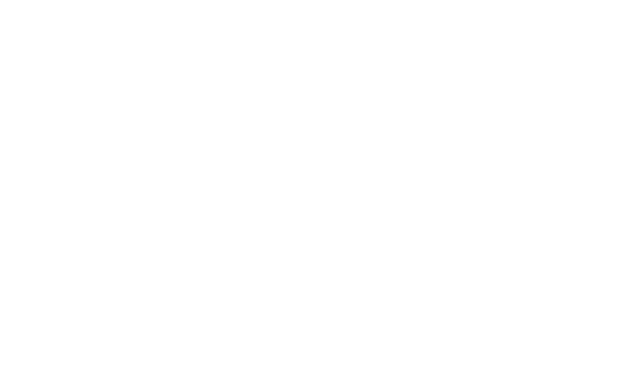
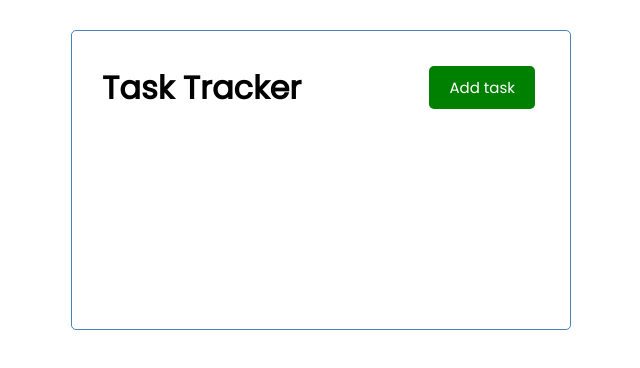
Before and after one commit to wassim93/task_tracker, a React (Create React App) app: page / in a window 1280 px wide. Shown: the top 368 px of the page, without its empty margins (319-959 px from the left). Built offline with nearby package versions, Linux system fonts and the light colour scheme.

Commit message:
adding header & button components

```diff
--- a/package.json
+++ b/package.json
@@ -6,9 +6,10 @@
     "@testing-library/jest-dom": "^5.14.1",
     "@testing-library/react": "^11.2.7",
     "@testing-library/user-event": "^12.8.3",
+    "prop-types": "^15.7.2",
     "react": "^17.0.2",
     "react-dom": "^17.0.2",
-    "react-scripts": "4.0.3",
+    "react-scripts": "^0.9.5",
     "web-vitals": "^1.1.2"
   },
   "scripts": {
@@ -34,5 +35,8 @@
       "last 1 firefox version",
       "last 1 safari version"
     ]
+  },
+  "devDependencies": {
+    "webpack-cli": "^4.9.1"
   }
 }
--- a/src/App.js
+++ b/src/App.js
@@ -1,10 +1,14 @@
-
-function App() {
+import React from "react";
+import Header from "./components/Header";
+const App = () => {
   return (
-    <div className="App">
-
+    <div className="container">
+      <Header/>
     </div>
   );
 }
 
+
+
+
 export default App;
--- /dev/null
+++ b/src/components/Button.js
@@ -0,0 +1,21 @@
+import PropTypes from "prop-types";
+import React from "react";
+const Button = ({title,color,onClick}) => {
+    return(
+        <button className='btn' onClick={onClick} style={{backgroundColor:color}}>{title}</button>
+    )
+}
+
+
+
+export default Button
+
+Button.defaultProps = {
+    color: 'steelBlue',
+}
+
+Button.propTypes = {
+    title: PropTypes.string,
+    color:PropTypes.string,
+    onClick:PropTypes.func
+}
--- /dev/null
+++ b/src/components/Header.js
@@ -0,0 +1,22 @@
+import React from "react";
+import PropTypes from "prop-types";
+import Button from "./Button";
+const Header = ({title}) => {
+    const onClick = () => {
+        console.log('click');
+    }
+    return (
+        <header className='header'>
+            <h1>{title}</h1>
+            <Button title='Add task' color='green' onClick={onClick}/>
+        </header>
+    )
+}
+export default Header
+
+Header.defaultProps = {
+    title: "Task Tracker"
+}
+Header.propTypes = {
+    title: PropTypes.string.isRequired
+}
--- a/src/index.css
+++ b/src/index.css
@@ -1,13 +1,112 @@
-body {
+@import url('https://fonts.googleapis.com/css2?family=Poppins:wght@300;400&display=swap');
+
+* {
+  box-sizing: border-box;
   margin: 0;
-  font-family: -apple-system, BlinkMacSystemFont, 'Segoe UI', 'Roboto', 'Oxygen',
-    'Ubuntu', 'Cantarell', 'Fira Sans', 'Droid Sans', 'Helvetica Neue',
-    sans-serif;
-  -webkit-font-smoothing: antialiased;
-  -moz-osx-font-smoothing: grayscale;
+  padding: 0;
 }
 
-code {
-  font-family: source-code-pro, Menlo, Monaco, Consolas, 'Courier New',
-    monospace;
+body {
+  font-family: 'Poppins', sans-serif;
 }
+
+.container {
+  max-width: 500px;
+  margin: 30px auto;
+  overflow: auto;
+  min-height: 300px;
+  border: 1px solid steelblue;
+  padding: 30px;
+  border-radius: 5px;
+}
+
+.header {
+  display: flex;
+  justify-content: space-between;
+  align-items: center;
+  margin-bottom: 20px;
+}
+
+.btn {
+  display: inline-block;
+  background: #000;
+  color: #fff;
+  border: none;
+  padding: 10px 20px;
+  margin: 5px;
+  border-radius: 5px;
+  cursor: pointer;
+  text-decoration: none;
+  font-size: 15px;
+  font-family: inherit;
+}
+
+.btn:focus {
+  outline: none;
+}
+
+.btn:active {
+  transform: scale(0.98);
+}
+
+.btn-block {
+  display: block;
+  width: 100%;
+}
+
+.task {
+  background: #f4f4f4;
+  margin: 5px;
+  padding: 10px 20px;
+  cursor: pointer;
+}
+
+.task.reminder {
+  border-left: 5px solid green;
+}
+
+.task h3 {
+  display: flex;
+  align-items: center;
+  justify-content: space-between;
+}
+
+.add-form {
+  margin-bottom: 40px;
+}
+
+.form-control {
+  margin: 20px 0;
+}
+
+.form-control label {
+  display: block;
+}
+
+.form-control input {
+  width: 100%;
+  height: 40px;
+  margin: 5px;
+  padding: 3px 7px;
+  font-size: 17px;
+}
+
+.form-control-check {
+  display: flex;
+  align-items: center;
+  justify-content: space-between;
+}
+
+.form-control-check label {
+  flex: 1;
+}
+
+.form-control-check input {
+  flex: 2;
+  height: 20px;
+}
+
+footer {
+  margin-top: 30px;
+  text-align: center;
+}
--- a/src/index.js
+++ b/src/index.js
@@ -2,16 +2,8 @@
 import ReactDOM from 'react-dom';
 import './index.css';
 import App from './App';
-import reportWebVitals from './reportWebVitals';
 
 ReactDOM.render(
-  <React.StrictMode>
-    <App />
-  </React.StrictMode>,
+    <App />,
   document.getElementById('root')
 );
-
-// If you want to start measuring performance in your app, pass a function
-// to log results (for example: reportWebVitals(console.log))
-// or send to an analytics endpoint. Learn more: https://bit.ly/CRA-vitals
-reportWebVitals();
--- a/src/reportWebVitals.js
+++ /dev/null
@@ -1,13 +0,0 @@
-const reportWebVitals = onPerfEntry => {
-  if (onPerfEntry && onPerfEntry instanceof Function) {
-    import('web-vitals').then(({ getCLS, getFID, getFCP, getLCP, getTTFB }) => {
-      getCLS(onPerfEntry);
-      getFID(onPerfEntry);
-      getFCP(onPerfEntry);
-      getLCP(onPerfEntry);
-      getTTFB(onPerfEntry);
-    });
-  }
-};
-
-export default reportWebVitals;
```
Also changed, not shown: 1 other file (tests, documents, lock files or other folders).
